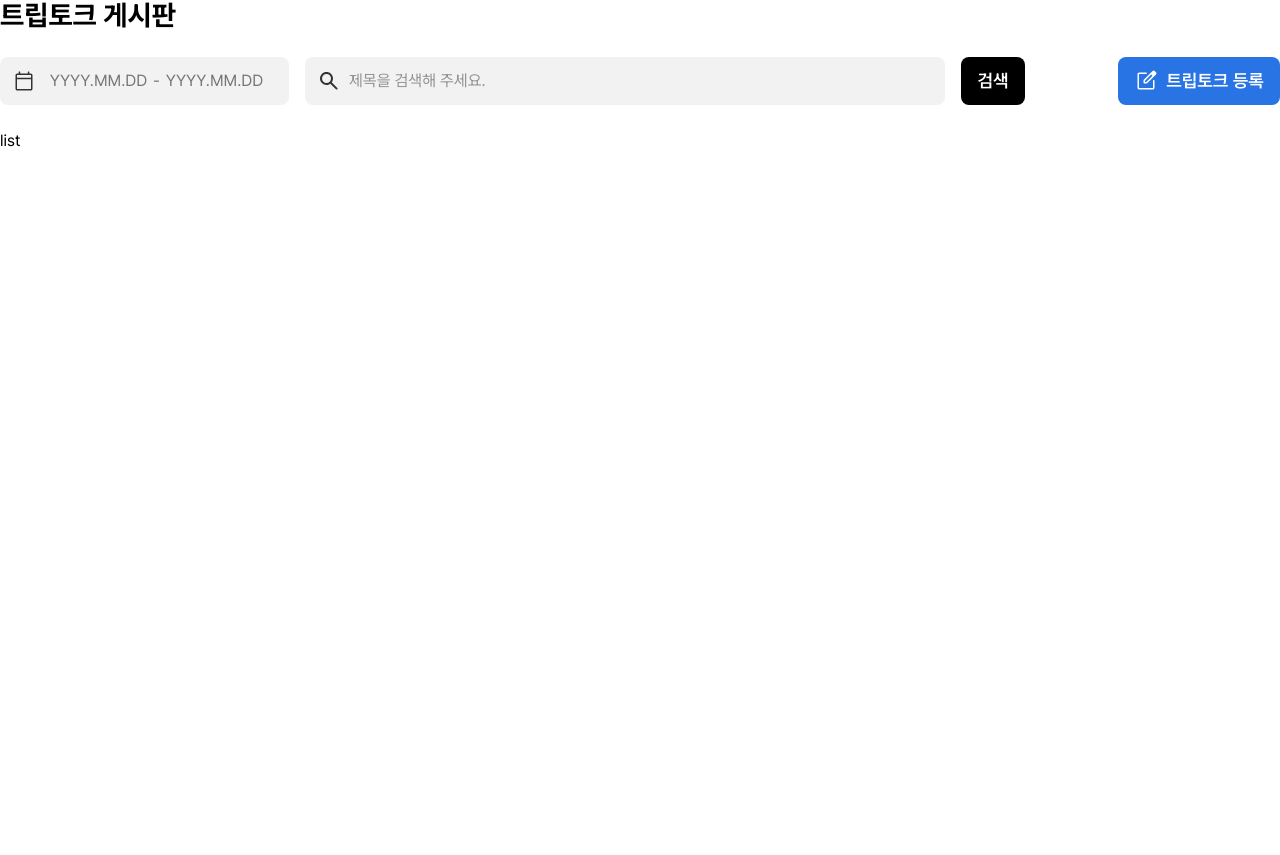
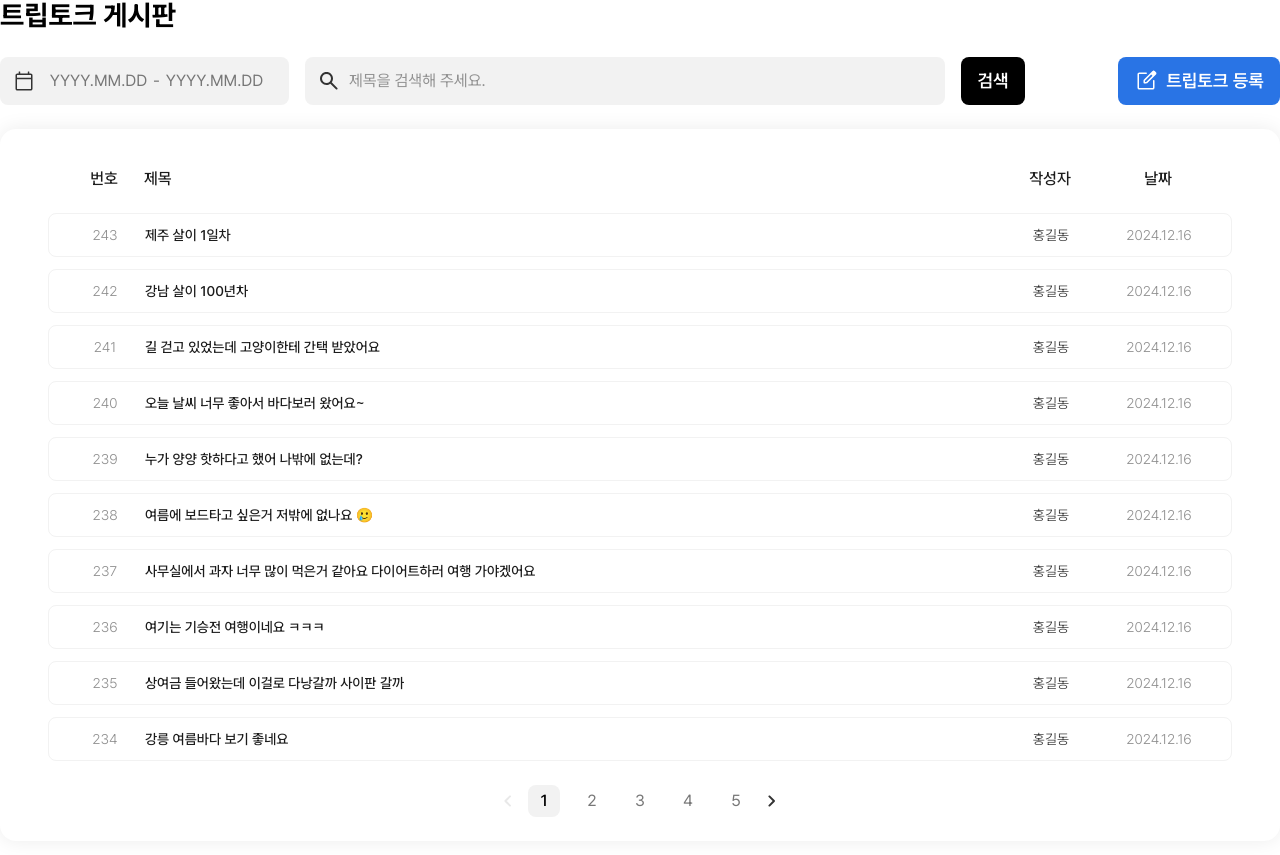
Before and after one commit to szeunkk/triptrip, a Next.js app: page /boards in a window 1280 px wide. Shown: the part 639-1494 px from the top of the page. Built offline with nearby package versions, Linux system fonts and the light colour scheme.

Commit message:
style(boards): 게시판 리스트 영역 스타일 피그마 스펙 적용
- listHeader와 listItem에 gap과 padding 적용
- list 컨테이너에 box-shadow 추가
- 피그마 디자인과 완벽히 일치하도록 수정

```diff
--- a/src/components/boards/index.tsx
+++ b/src/components/boards/index.tsx
@@ -1,10 +1,11 @@
 "use client";
 
-import React from "react";
+import React, { useState } from "react";
 import Image from "next/image";
 import { SearchBar } from "@/commons/components/searchbar";
 import { DatePicker } from "@/commons/components/datepicker";
 import { Button } from "@/commons/components/button";
+import { Pagination } from "@/commons/components/pagination";
 import styles from "./styles.module.css";
 
 /**
@@ -13,6 +14,73 @@ import styles from "./styles.module.css";
  * Title, Search, List 영역으로 구성됩니다.
  */
 export function Boards() {
+  const [currentPage, setCurrentPage] = useState(1);
+  const totalPages = 5;
+
+  // 임시 게시글 데이터
+  const boardData = [
+    { id: 243, title: "제주 살이 1일차", author: "홍길동", date: "2024.12.16" },
+    {
+      id: 242,
+      title: "강남 살이 100년차",
+      author: "홍길동",
+      date: "2024.12.16",
+    },
+    {
+      id: 241,
+      title: "길 걷고 있었는데 고양이한테 간택 받았어요",
+      author: "홍길동",
+      date: "2024.12.16",
+    },
+    {
+      id: 240,
+      title: "오늘 날씨 너무 좋아서 바다보러 왔어요~",
+      author: "홍길동",
+      date: "2024.12.16",
+    },
+    {
+      id: 239,
+      title: "누가 양양 핫하다고 했어 나밖에 없는데?",
+      author: "홍길동",
+      date: "2024.12.16",
+    },
+    {
+      id: 238,
+      title: "여름에 보드타고 싶은거 저밖에 없나요 🥲",
+      author: "홍길동",
+      date: "2024.12.16",
+    },
+    {
+      id: 237,
+      title:
+        "사무실에서 과자 너무 많이 먹은거 같아요 다이어트하러 여행 가야겠어요",
+      author: "홍길동",
+      date: "2024.12.16",
+    },
+    {
+      id: 236,
+      title: "여기는 기승전 여행이네요 ㅋㅋㅋ",
+      author: "홍길동",
+      date: "2024.12.16",
+    },
+    {
+      id: 235,
+      title: "상여금 들어왔는데 이걸로 다낭갈까 사이판 갈까",
+      author: "홍길동",
+      date: "2024.12.16",
+    },
+    {
+      id: 234,
+      title: "강릉 여름바다 보기 좋네요",
+      author: "홍길동",
+      date: "2024.12.16",
+    },
+  ];
+
+  const handlePageChange = (page: number) => {
+    setCurrentPage(page);
+  };
+
   return (
     <div className={styles.container}>
       <div className={styles.title}>트립토크 게시판</div>
@@ -46,7 +114,39 @@ export function Boards() {
         </Button>
       </div>
       <div className={styles.gap}></div>
-      <div className={styles.list}>list</div>
+      <div className={styles.list}>
+        <div className={styles.listContent}>
+          {/* 헤더 영역 */}
+          <div className={styles.listHeader}>
+            <div className={styles.headerNumber}>번호</div>
+            <div className={styles.headerTitle}>제목</div>
+            <div className={styles.headerAuthor}>작성자</div>
+            <div className={styles.headerDate}>날짜</div>
+          </div>
+          {/* 리스트 아이템 영역 */}
+          <div className={styles.listItems}>
+            {boardData.map((item) => (
+              <div key={item.id} className={styles.listItem}>
+                <div className={styles.itemNumber}>{item.id}</div>
+                <div className={styles.itemTitle}>{item.title}</div>
+                <div className={styles.itemAuthor}>{item.author}</div>
+                <div className={styles.itemDate}>{item.date}</div>
+              </div>
+            ))}
+          </div>
+        </div>
+        {/* 페이지네이션 영역 */}
+        <div className={styles.paginationWrapper}>
+          <Pagination
+            currentPage={currentPage}
+            totalPages={totalPages}
+            onPageChange={handlePageChange}
+            size="medium"
+            showNavigationArrows={true}
+            maxVisiblePages={5}
+          />
+        </div>
+      </div>
     </div>
   );
 }
--- a/src/components/boards/styles.module.css
+++ b/src/components/boards/styles.module.css
@@ -98,10 +98,202 @@
 /* ===================================
    List Section
    1280px × 712px
+   Padding: 상하 24px, 좌우 48px
    =================================== */
 .list {
   display: flex;
+  flex-direction: column;
+  justify-content: space-between;
   width: 100%;
   height: 712px;
   flex-shrink: 0;
+  padding: 24px 48px;
+  background-color: var(--color-gray-white);
+  border-radius: 16px;
+  box-shadow: 0px 0px 20px rgba(0, 0, 0, 0.08);
 }
+
+/* ===================================
+   List Content Area
+   1184px × 600px (52px header + 8px gap + 540px items)
+   =================================== */
+.listContent {
+  display: flex;
+  flex-direction: column;
+  gap: 8px;
+  width: 100%;
+}
+
+/* ===================================
+   List Header
+   1184px × 52px
+   =================================== */
+.listHeader {
+  display: flex;
+  flex-direction: row;
+  align-items: center;
+  gap: 8px;
+  width: 100%;
+  height: 52px;
+  padding-left: 24px;
+  flex-shrink: 0;
+}
+
+.headerNumber {
+  display: flex;
+  justify-content: center;
+  align-items: center;
+  width: 64px;
+  height: 20px;
+  flex-shrink: 0;
+  font-family: var(--typo-body16-medium-compact-family);
+  font-weight: var(--typo-body16-medium-compact-weight);
+  font-size: var(--typo-body16-medium-compact-size);
+  line-height: var(--typo-body16-medium-compact-height);
+  color: var(--color-gray-90);
+  letter-spacing: 0;
+}
+
+.headerTitle {
+  display: flex;
+  align-items: center;
+  width: 848px;
+  height: 20px;
+  flex-shrink: 0;
+  font-family: var(--typo-body16-medium-compact-family);
+  font-weight: var(--typo-body16-medium-compact-weight);
+  font-size: var(--typo-body16-medium-compact-size);
+  line-height: var(--typo-body16-medium-compact-height);
+  color: var(--color-gray-90);
+  letter-spacing: 0;
+}
+
+.headerAuthor {
+  display: flex;
+  justify-content: center;
+  align-items: center;
+  width: 100px;
+  height: 20px;
+  flex-shrink: 0;
+  font-family: var(--typo-body16-medium-compact-family);
+  font-weight: var(--typo-body16-medium-compact-weight);
+  font-size: var(--typo-body16-medium-compact-size);
+  line-height: var(--typo-body16-medium-compact-height);
+  color: var(--color-gray-90);
+  letter-spacing: 0;
+}
+
+.headerDate {
+  display: flex;
+  justify-content: center;
+  align-items: center;
+  width: 100px;
+  height: 20px;
+  flex-shrink: 0;
+  font-family: var(--typo-body16-medium-compact-family);
+  font-weight: var(--typo-body16-medium-compact-weight);
+  font-size: var(--typo-body16-medium-compact-size);
+  line-height: var(--typo-body16-medium-compact-height);
+  color: var(--color-gray-90);
+  letter-spacing: 0;
+}
+
+/* ===================================
+   List Items Container
+   1184px × 548px (10 items with gaps)
+   =================================== */
+.listItems {
+  display: flex;
+  flex-direction: column;
+  gap: 12px;
+  width: 100%;
+}
+
+/* ===================================
+   List Item
+   1184px × 44px
+   =================================== */
+.listItem {
+  display: flex;
+  flex-direction: row;
+  align-items: center;
+  gap: 8px;
+  width: 100%;
+  height: 44px;
+  padding-left: 24px;
+  flex-shrink: 0;
+  border: 1px solid var(--color-gray-05);
+  border-radius: 8px;
+}
+
+.itemNumber {
+  display: flex;
+  justify-content: center;
+  align-items: center;
+  width: 64px;
+  height: 20px;
+  flex-shrink: 0;
+  font-family: var(--typo-body14-light-family);
+  font-weight: var(--typo-body14-light-weight);
+  font-size: var(--typo-body14-light-size);
+  line-height: var(--typo-body14-light-height);
+  color: var(--color-gray-50);
+  letter-spacing: 0;
+}
+
+.itemTitle {
+  display: flex;
+  align-items: center;
+  width: 848px;
+  height: 20px;
+  flex-shrink: 0;
+  font-family: var(--typo-body14-medium-family);
+  font-weight: var(--typo-body14-medium-weight);
+  font-size: var(--typo-body14-medium-size);
+  line-height: var(--typo-body14-medium-height);
+  color: var(--color-gray-90);
+  letter-spacing: 0;
+}
+
+.itemAuthor {
+  display: flex;
+  justify-content: center;
+  align-items: center;
+  width: 100px;
+  height: 20px;
+  flex-shrink: 0;
+  font-family: var(--typo-body14-light-family);
+  font-weight: var(--typo-body14-light-weight);
+  font-size: var(--typo-body14-light-size);
+  line-height: var(--typo-body14-light-height);
+  color: var(--color-gray-80);
+  letter-spacing: 0;
+}
+
+.itemDate {
+  display: flex;
+  justify-content: center;
+  align-items: center;
+  width: 100px;
+  height: 20px;
+  flex-shrink: 0;
+  font-family: var(--typo-body14-light-family);
+  font-weight: var(--typo-body14-light-weight);
+  font-size: var(--typo-body14-light-size);
+  line-height: var(--typo-body14-light-height);
+  color: var(--color-gray-50);
+  letter-spacing: 0;
+}
+
+/* ===================================
+   Pagination Wrapper
+   1184px × 32px
+   =================================== */
+.paginationWrapper {
+  display: flex;
+  justify-content: center;
+  align-items: center;
+  width: 100%;
+  height: 32px;
+  flex-shrink: 0;
+}
```
Also changed, not shown: src/components/boards/prompts/prompt.202.ui.list.txt (added).
